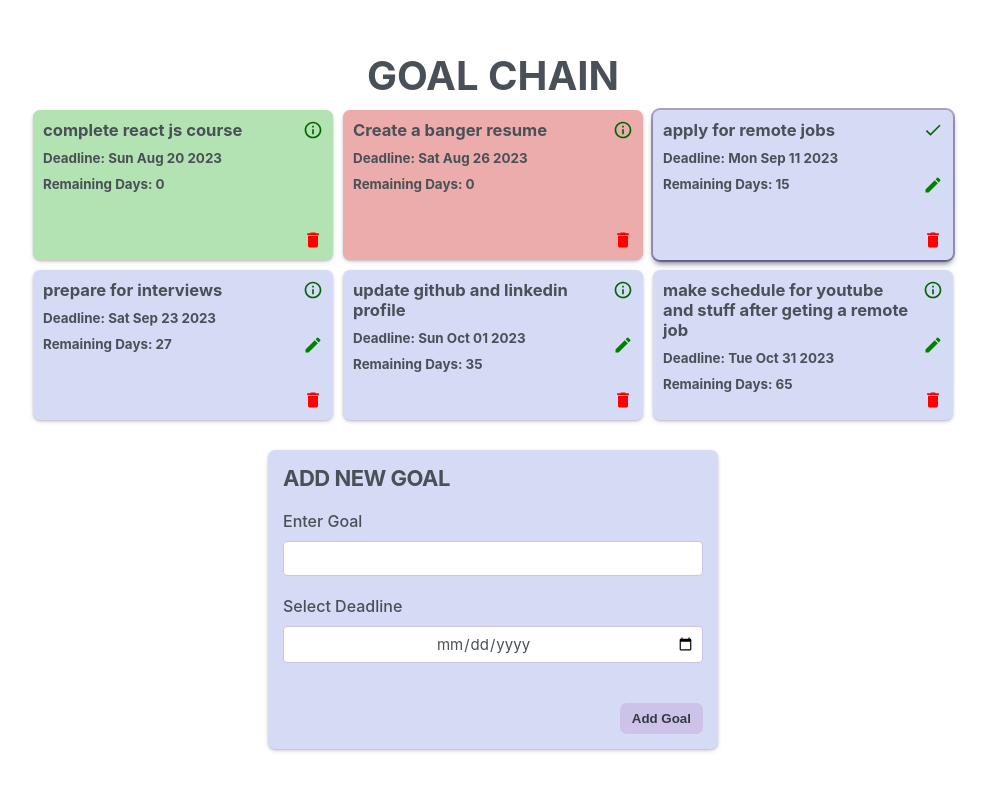
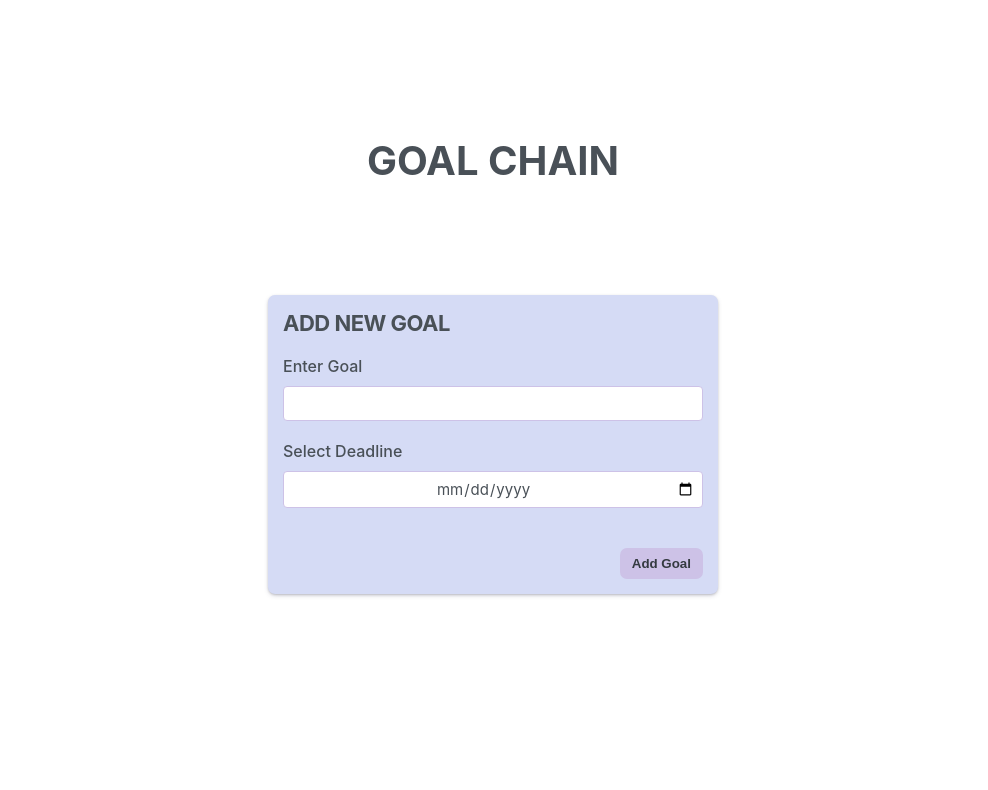
Before and after one commit to syedmhdm/goal-chain, a React (Create React App) app: page / in a window 1280 px wide. Shown: the top 790 px of the page, without its empty margins (147-1135 px from the left). Built offline with nearby package versions, Linux system fonts and the light colour scheme.

Commit message:
set remaining days as derived state and optimized

```diff
--- a/src/App.js
+++ b/src/App.js
@@ -35,105 +35,124 @@ import { useState } from "react";
 // import DatePicker from "react-datepicker";
 // import "react-datepicker/dist/react-datepicker.css";
 let initialGoalList = [
-  {
-    id: 1,
-    goal: "complete react js course",
-    deadline: "Sun Aug 20 2023",
-    isCompleted: true,
-    goalCreatedAt: "Tue Aug 01 2023",
-    previousGoalId: null,
-    nextGoalId: 2,
-    allocatedDays: 19,
-    completedInDays: 17,
-    isGoodPrediction: true,
-    isYourCupOfTea: true, // alert
-    isDeadlineUpdated: false, // true means bad prediction
-  },
-  {
-    id: 2,
-    goal: "Create a banger resume",
-    deadline: "Sat Aug 26 2023",
-    isCompleted: true,
-    goalCreatedAt: "Wed Aug 16 2023",
-    previousGoalId: 1,
-    nextGoalId: 3,
-    allocatedDays: 6,
-    completedInDays: 3,
-    isGoodPrediction: false,
-    isYourCupOfTea: true,
-    isDeadlineUpdated: false,
-  },
-  {
-    id: 3,
-    goal: "apply for remote jobs",
-    deadline: "Mon Sep 11 2023",
-    isCompleted: false,
-    goalCreatedAt: new Date().toDateString(),
-    previousGoalId: 2,
-    nextGoalId: 4,
-    allocatedDays: 14,
-    completedInDays: null,
-    isGoodPrediction: null,
-    isYourCupOfTea: null,
-    isDeadlineUpdated: false,
-    currentGoal: true,
-  },
-  {
-    id: 4,
-    goal: "prepare for interviews",
-    deadline: "Sat Sep 23 2023",
-    isCompleted: false,
-    goalCreatedAt: new Date().toDateString(),
-    previousGoalId: 3,
-    nextGoalId: 5,
-    allocatedDays: 12,
-    completedInDays: null,
-    isGoodPrediction: null,
-    isYourCupOfTea: null,
-    isDeadlineUpdated: false,
-  },
-  {
-    id: 5,
-    goal: "update github and linkedin profile",
-    deadline: "Sun Oct 01 2023",
-    isCompleted: false,
-    goalCreatedAt: new Date().toDateString(),
-    previousGoalId: 4,
-    nextGoalId: 6,
-    allocatedDays: 8,
-    completedInDays: null,
-    isGoodPrediction: null,
-    isYourCupOfTea: null,
-    isDeadlineUpdated: false,
-  },
-  {
-    id: 6,
-    goal: "make schedule for youtube and stuff after geting a remote job",
-    deadline: "Tue Oct 31 2023",
-    isCompleted: false,
-    goalCreatedAt: new Date().toDateString(),
-    previousGoalId: 5,
-    nextGoalId: null,
-    allocatedDays: 30,
-    completedInDays: null,
-    isGoodPrediction: null,
-    isYourCupOfTea: null,
-    isDeadlineUpdated: false,
-  },
+  // {
+  //   id: 1,
+  //   goal: "complete react js course",
+  //   deadline: "Sun Aug 20 2023",
+  //   isCompleted: true,
+  //   goalCreatedAt: "Tue Aug 01 2023",
+  //   previousGoalId: null,
+  //   nextGoalId: 2,
+  //   allocatedDays: 19,
+  //   completedInDays: 17,
+  //   isGoodPrediction: true,
+  //   isYourCupOfTea: true, // alert
+  //   isDeadlineUpdated: false, // true means bad prediction
+  // },
+  // {
+  //   id: 2,
+  //   goal: "Create a banger resume",
+  //   deadline: "Sat Aug 26 2023",
+  //   isCompleted: true,
+  //   goalCreatedAt: "Wed Aug 16 2023",
+  //   previousGoalId: 1,
+  //   nextGoalId: 3,
+  //   allocatedDays: 6,
+  //   completedInDays: 3,
+  //   isGoodPrediction: false,
+  //   isYourCupOfTea: true,
+  //   isDeadlineUpdated: false,
+  // },
+  // {
+  //   id: 3,
+  //   goal: "apply for remote jobs",
+  //   deadline: "Mon Sep 11 2023",
+  //   isCompleted: false,
+  //   goalCreatedAt: new Date().toDateString(),
+  //   previousGoalId: 2,
+  //   nextGoalId: 4,
+  //   allocatedDays: 14,
+  //   completedInDays: null,
+  //   isGoodPrediction: null,
+  //   isYourCupOfTea: null,
+  //   isDeadlineUpdated: false,
+  //   currentGoal: true,
+  // },
+  // {
+  //   id: 4,
+  //   goal: "prepare for interviews",
+  //   deadline: "Sat Sep 23 2023",
+  //   isCompleted: false,
+  //   goalCreatedAt: new Date().toDateString(),
+  //   previousGoalId: 3,
+  //   nextGoalId: 5,
+  //   allocatedDays: 12,
+  //   completedInDays: null,
+  //   isGoodPrediction: null,
+  //   isYourCupOfTea: null,
+  //   isDeadlineUpdated: false,
+  // },
+  // {
+  //   id: 5,
+  //   goal: "update github and linkedin profile",
+  //   deadline: "Sun Oct 01 2023",
+  //   isCompleted: false,
+  //   goalCreatedAt: new Date().toDateString(),
+  //   previousGoalId: 4,
+  //   nextGoalId: 6,
+  //   allocatedDays: 8,
+  //   completedInDays: null,
+  //   isGoodPrediction: null,
+  //   isYourCupOfTea: null,
+  //   isDeadlineUpdated: false,
+  // },
+  // {
+  //   id: 6,
+  //   goal: "make schedule for youtube and stuff after geting a remote job",
+  //   deadline: "Tue Oct 31 2023",
+  //   isCompleted: false,
+  //   goalCreatedAt: new Date().toDateString(),
+  //   previousGoalId: 5,
+  //   nextGoalId: null,
+  //   allocatedDays: 30,
+  //   completedInDays: null,
+  //   isGoodPrediction: null,
+  //   isYourCupOfTea: null,
+  //   isDeadlineUpdated: false,
+  // },
 ];
 
 function App() {
-  initialGoalList = initialGoalList.map((goal) => ({
-    ...goal,
-    remainingDays:
+  let addDaysToGoals = 0;
+  initialGoalList = initialGoalList.map((goal) => {
+    let updatedGoal = { ...goal };
+
+    let newDeadline = goal.deadline;
+    if (
+      goal.currentGoal &&
       Math.round(
         (new Date(goal.deadline) - new Date()) / (1000 * 60 * 60 * 24)
       ) < 0
-        ? 0
-        : Math.round(
-            (new Date(goal.deadline) - new Date()) / (1000 * 60 * 60 * 24)
-          ),
-  }));
+    ) {
+      addDaysToGoals =
+        new Date() / (1000 * 60 * 60 * 24) -
+        new Date(goal.deadline) / (1000 * 60 * 60 * 24);
+
+      updatedGoal.allocatedDays = Math.round(
+        goal.allocatedDays + addDaysToGoals
+      );
+      updatedGoal.isDeadlineUpdated = true;
+    }
+    newDeadline = new Date(
+      new Date(goal.deadline).setDate(
+        new Date(goal.deadline).getDate() + addDaysToGoals
+      )
+    ).toDateString();
+
+    updatedGoal.deadline = newDeadline;
+
+    return updatedGoal;
+  });
 
   const [goal, setGoal] = useState("");
   const [deadline, setDeadline] = useState("");
@@ -149,7 +168,7 @@ function App() {
     if (!goal.trim() || !deadline) return;
 
     setGoalList((currGoalList) => {
-      const previousGoalId = currGoalList.at(-1)?.previousGoalId;
+      const previousGoalId = currGoalList.at(-1)?.id;
       const previousGoalDeadline = currGoalList.at(-1)?.deadline;
 
       return [
@@ -175,14 +194,7 @@ function App() {
           isGoodPrediction: null,
           isYourCupOfTea: null,
           isDeadlineUpdated: false,
-          remainingDays:
-            Math.round(
-              (new Date(deadline) - new Date()) / (1000 * 60 * 60 * 24)
-            ) < 0
-              ? 0
-              : Math.round(
-                  (new Date(deadline) - new Date()) / (1000 * 60 * 60 * 24)
-                ),
+          currentGoal: previousGoalId ? false : true,
         },
       ];
     });
@@ -253,12 +265,17 @@ function Goal({ goal, editGoalId, onEditGoal, setGoalList, goalList }) {
       .toISOString()
       .split("T")[0]
   );
+  const remainingDays =
+    Math.round((new Date(goal.deadline) - new Date()) / (1000 * 60 * 60 * 24)) <
+    0
+      ? 0
+      : Math.round(
+          (new Date(goal.deadline) - new Date()) / (1000 * 60 * 60 * 24)
+        );
 
   const previousGoal = goalList.find(
     (isPreviousGoal) => isPreviousGoal.id === goal.previousGoalId
   );
-
-  // remainingDays (show as derived state)
 
   function handleUpdateGoal(e) {
     setGoalList((previousGoalList) => {
@@ -276,7 +293,7 @@ function Goal({ goal, editGoalId, onEditGoal, setGoalList, goalList }) {
             goalAfterEditGoal = true;
             editGoalPreviousDeadline = everyGoal.deadline;
             updatedGoal.deadline = new Date(editDeadline).toDateString();
-            updatedGoal.isGoodPrediction = false;
+            // updatedGoal.isGoodPrediction = false; (only when marked completed)
             updatedGoal.isDeadlineUpdated = true; // (false if deadline is not updated)
             updatedGoal.previousAllocatedDays = everyGoal.previousAllocatedDays
               ? [...everyGoal.previousAllocatedDays, everyGoal.allocatedDays]
@@ -354,7 +371,7 @@ function Goal({ goal, editGoalId, onEditGoal, setGoalList, goalList }) {
       ) : (
         <h6>Deadline: {goal.deadline}</h6>
       )}
-      <h6>Remaining Days: {goal.remainingDays}</h6>
+      <h6>Remaining Days: {remainingDays}</h6>
 
       <div className='icons-div'>
         {goal.currentGoal ? (
```
